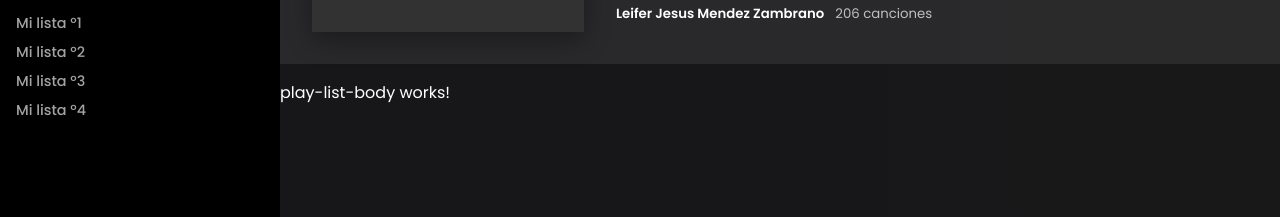
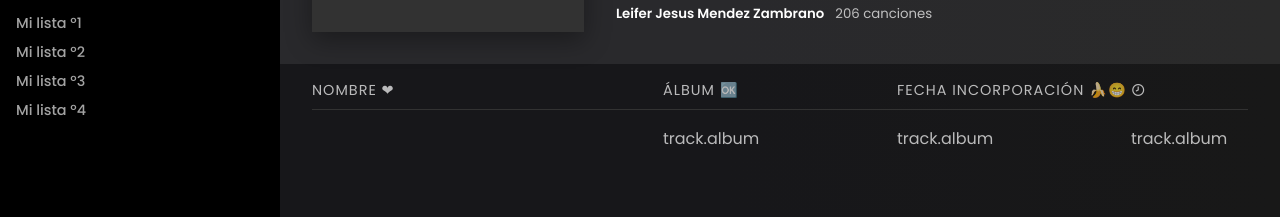
Before and after one commit to GeovannyAlExRs/song-app, an Angular app: page /favorites in a window 1280 px wide. Shown: the part 288-505 px from the top of the page. Built offline with nearby package versions, Linux system fonts and the light colour scheme.

Commit message:
add style CSS mockup to HTML of play-list-body

```diff
--- a/src/app/shared/components/play-list-body/play-list-body.component.css
+++ b/src/app/shared/components/play-list-body/play-list-body.component.css
@@ -0,0 +1,56 @@
+.play-list-body {
+  padding: 1rem 2rem;
+}
+
+.play-list-table-header {
+  width: 100%;
+  list-style: none;
+  display: grid;
+  grid-template-columns: 3fr 2fr 2fr 1fr;
+  margin: 0;
+  padding: 0;
+  font-size: 90%;
+  letter-spacing: 1px;
+  border-bottom: solid 1px var(--color-2);
+  padding-bottom: .5rem;
+}
+
+.play-list-table-header li {
+  text-transform: uppercase;
+  color: var(--color-4);
+  opacity: .7;
+}
+
+.play-list-rows {
+  width: 100%;
+  list-style: none;
+  display: grid;
+  grid-template-columns: 3fr 2fr 2fr 1fr;
+  margin: 0;
+  padding: 1rem 0 0 0;
+}
+
+.play-list-rows .track-name-opacity {
+  opacity: .7;
+  font-weight: 300;
+}
+
+.cover-section {
+  display: flex;
+  padding: 0
+}
+
+.cover-section .cover-track {
+  width: 40px;
+  height: 40px;
+  object-fit: cover;
+}
+
+.cover-section .cover-info {
+  padding: 0 1rem;
+}
+
+.cover-section .cover-info .name-track-details {
+  font-size: 80%;
+  opacity: .7;
+}
--- a/src/app/shared/components/play-list-body/play-list-body.component.html
+++ b/src/app/shared/components/play-list-body/play-list-body.component.html
@@ -1 +1,30 @@
-<p>play-list-body works!</p>
+<div class="play-list-body">
+  <ul class="play-list-table-header">
+      <li>Nombre ❤</li> <!-- (click)="changeSort('name')"-->
+      <li>álbum 🆗</li><!-- (click)="changeSort('album')"-->
+      <li>fecha incorporación 🍌😁</li>
+      <li><i class="uil uil-clock-eight"></i></li>
+  </ul>
+  <ul class="play-list-rows"><!-- *ngFor="let track of tracks |orderList:optionSort.property:optionSort.order"-->
+      <li class="track-name">
+          <!--ng-container *ngTemplateOutlet="coverSection;context:{track:track}"></!--ng-container-->
+      </li>
+      <li class="track-name-opacity">track.album</li><!--{{track.album}}-->
+      <li class="track-name-opacity">track.album</li>
+      <li class="track-name-opacity">track.album</li>
+
+  </ul>
+</div>
+
+<!--template del cover-->
+<ng-template #coverSection let-track="track">
+
+  <div class="cover-section">
+      <img appImgBroken class="cover-track" [src]="track.cover" [alt]="track.name">
+      <div class="cover-info">
+          <div class="name-track">{{track.name}}</div>
+          <div class="name-track-details">{{track.artist.name}}</div>
+      </div>
+  </div>
+
+</ng-template>
```
